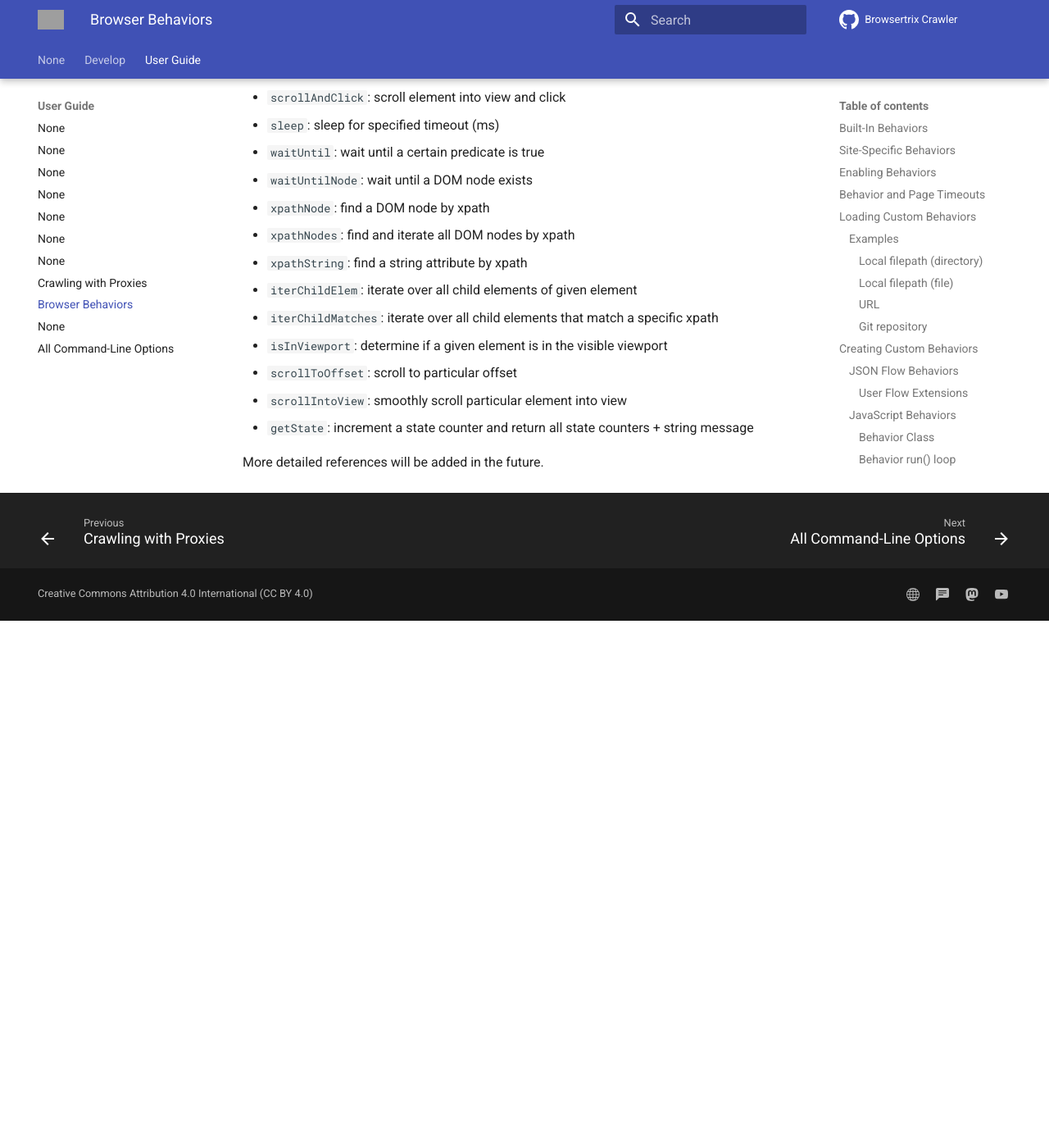
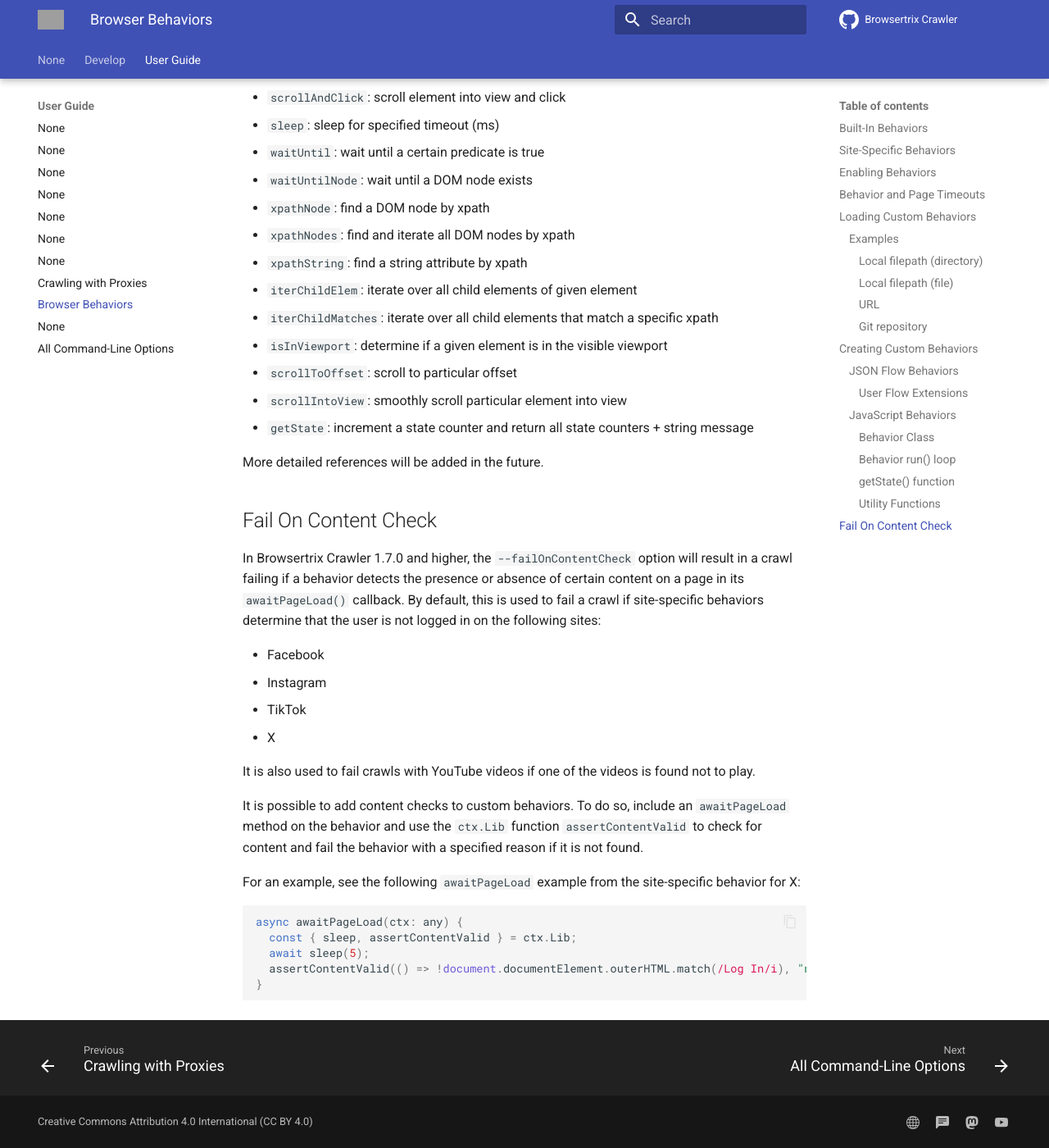
Before and after one commit to webrecorder/browsertrix-crawler, an MkDocs documentation site: the page built from docs/docs/user-guide/behaviors.md, in a window 1280 px wide and 1400 px high, scrolled down 6378 px. Shown: the whole window at 82% size. Built offline with MkDocs 1.6.1 and Material for MkDocs 9.7.7, drawn with Linux system fonts in a browser that asks for light colours; comment, search, counter and statistics services are not loaded; before the commit the page ends 7135 px from its top, so only the background shows below that; grey boxes are pictures that could not be loaded.

Commit message:
Add documentation for `--failOnContentCheck` and update CLI options in docs (#869)
Related to #860

This will give us something we can link to from Browsertrix/the
Browsertrix User Guide for up-to-date information on this option.

````diff
--- a/docs/docs/user-guide/behaviors.md
+++ b/docs/docs/user-guide/behaviors.md
@@ -268,3 +268,26 @@
 - `getState`: increment a state counter and return all state counters + string message
 
 More detailed references will be added in the future.
+
+## Fail On Content Check
+
+In Browsertrix Crawler 1.7.0 and higher, the `--failOnContentCheck` option will result in a crawl failing if a behavior detects the presence or absence of certain content on a page in its `awaitPageLoad()` callback. By default, this is used to fail a crawl if site-specific behaviors determine that the user is not logged in on the following sites:
+
+- Facebook
+- Instagram
+- TikTok
+- X
+
+It is also used to fail crawls with YouTube videos if one of the videos is found not to play.
+
+It is possible to add content checks to custom behaviors. To do so, include an `awaitPageLoad` method on the behavior and use the `ctx.Lib` function `assertContentValid` to check for content and fail the behavior with a specified reason if it is not found.
+
+For an example, see the following `awaitPageLoad` example from the site-specific behavior for X:
+
+```javascript
+async awaitPageLoad(ctx: any) {
+  const { sleep, assertContentValid } = ctx.Lib;
+  await sleep(5);
+  assertContentValid(() => !document.documentElement.outerHTML.match(/Log In/i), "not_logged_in");
+}
+```
````
Also changed, not shown: docs/docs/user-guide/cli-options.md (+8 -0 lines).
